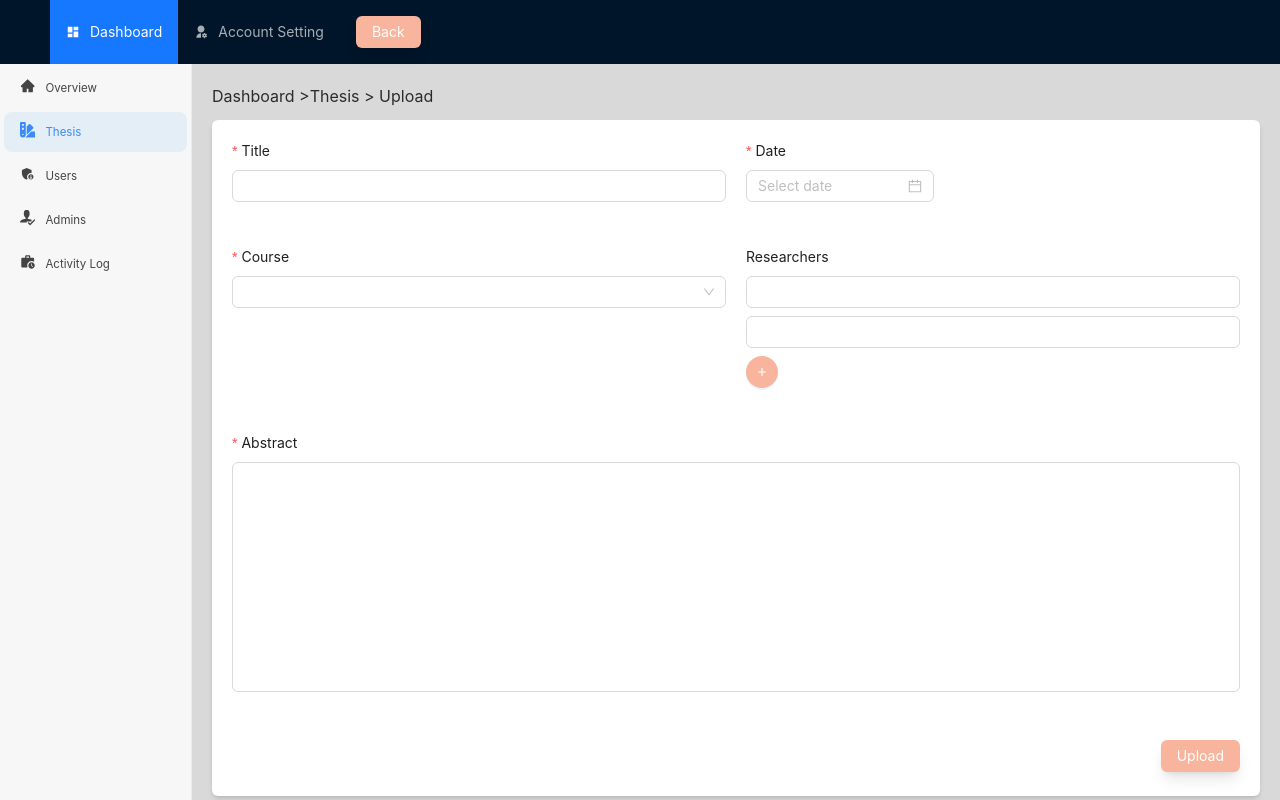
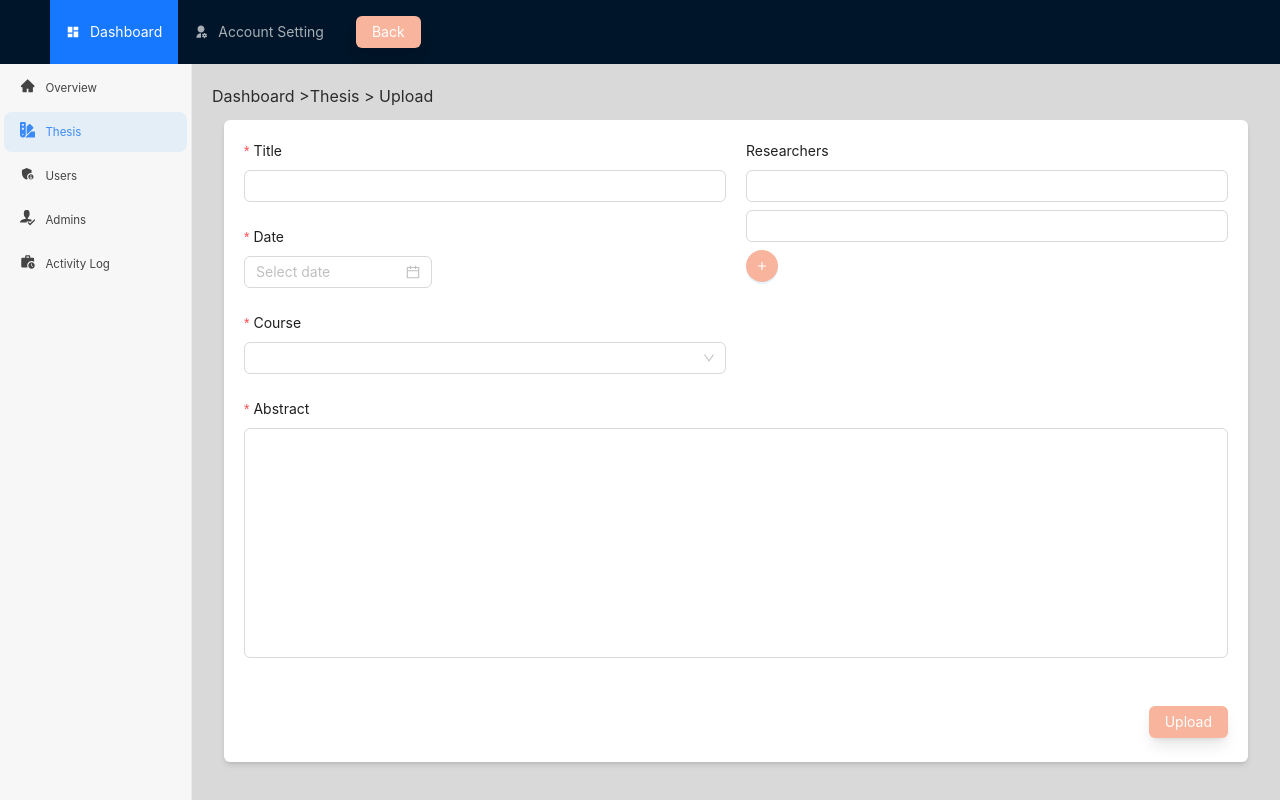
Before and after one commit to TorrCod/thesis-abstract, a Next.js app: page /dashboard/thesis/upload-thesis in a window 1280 px wide. Built offline with nearby package versions, Linux system fonts and the light colour scheme; no server answers; the database is empty.

Commit message:
styled upload thesis in responsive

```diff
--- a/src/pages/dashboard/thesis/upload-thesis.tsx
+++ b/src/pages/dashboard/thesis/upload-thesis.tsx
@@ -3,7 +3,7 @@ import DashboardLayout from "@/components/dashboardLayout";
 import { Button, DatePicker, Form, Input, Select } from "antd";
 import Link from "next/link";
 import React, { useState } from "react";
-import { BiPlus } from "react-icons/bi";
+import { BiMinus, BiPlus } from "react-icons/bi";
 import { FaAddressCard } from "react-icons/fa";
 import { GrAdd } from "react-icons/gr";
 
@@ -52,20 +52,37 @@ const UploadThesis = () => {
         <Link href="/dashboard/thesis">Thesis</Link> {">"} Upload
       </div>
       <Form<FormValues>
-        className="bg-white rounded-md shadow-md p-5 mb-10 md:grid md:grid-cols-2 content-start relative gap-5 pb-20"
+        className="bg-white rounded-md shadow-md p-5 mb-10 relative pb-20 md:grid md:grid-cols-2 gap-x-5 max-w-5xl m-auto"
         onFinish={onFinish}
         layout="vertical"
       >
-        <Form.Item name="title" label="Title" rules={[{ required: true }]}>
+        <div>
+          <Form.Item
+            className=""
+            name="title"
+            label="Title"
+            rules={[{ required: true }]}
+          >
             <Input />
           </Form.Item>
-        <Form.Item name="date" label="Date" rules={[{ required: true }]}>
+          <Form.Item
+            className=""
+            name="date"
+            label="Date"
+            rules={[{ required: true }]}
+          >
             <DatePicker />
           </Form.Item>
-        <Form.Item name="course" label="Course" rules={[{ required: true }]}>
+          <Form.Item
+            className=""
+            name="course"
+            label="Course"
+            rules={[{ required: true }]}
+          >
             <Select mode="multiple" options={courseOptions} />
           </Form.Item>
-        <Form.Item label="Researchers">
+        </div>
+        <Form.Item className="" label="Researchers">
           {researchers.map((researcher, index) => (
             <Input
               key={index}
```
Lines whose indentation alone changed are shown as unchanged.
